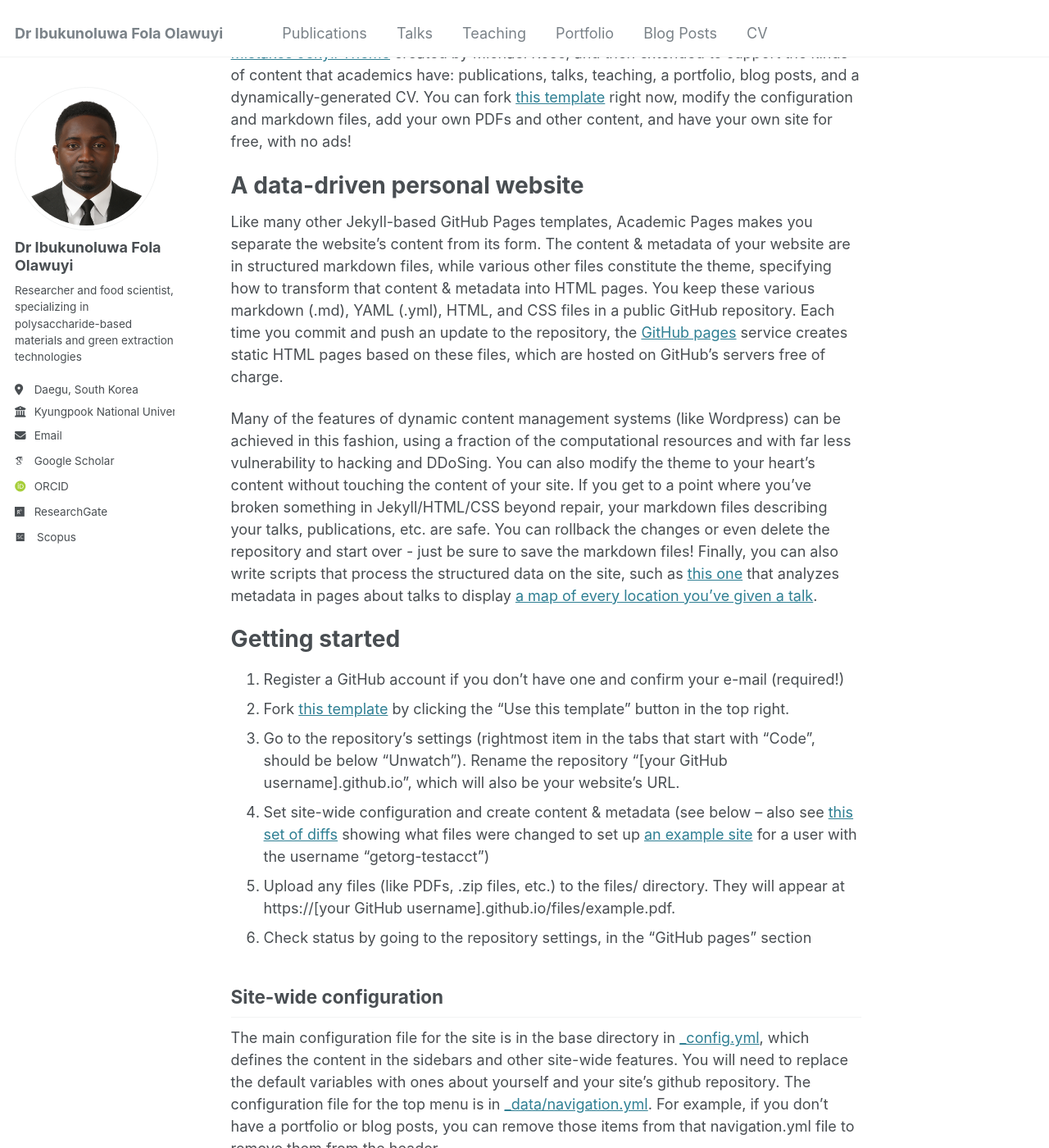
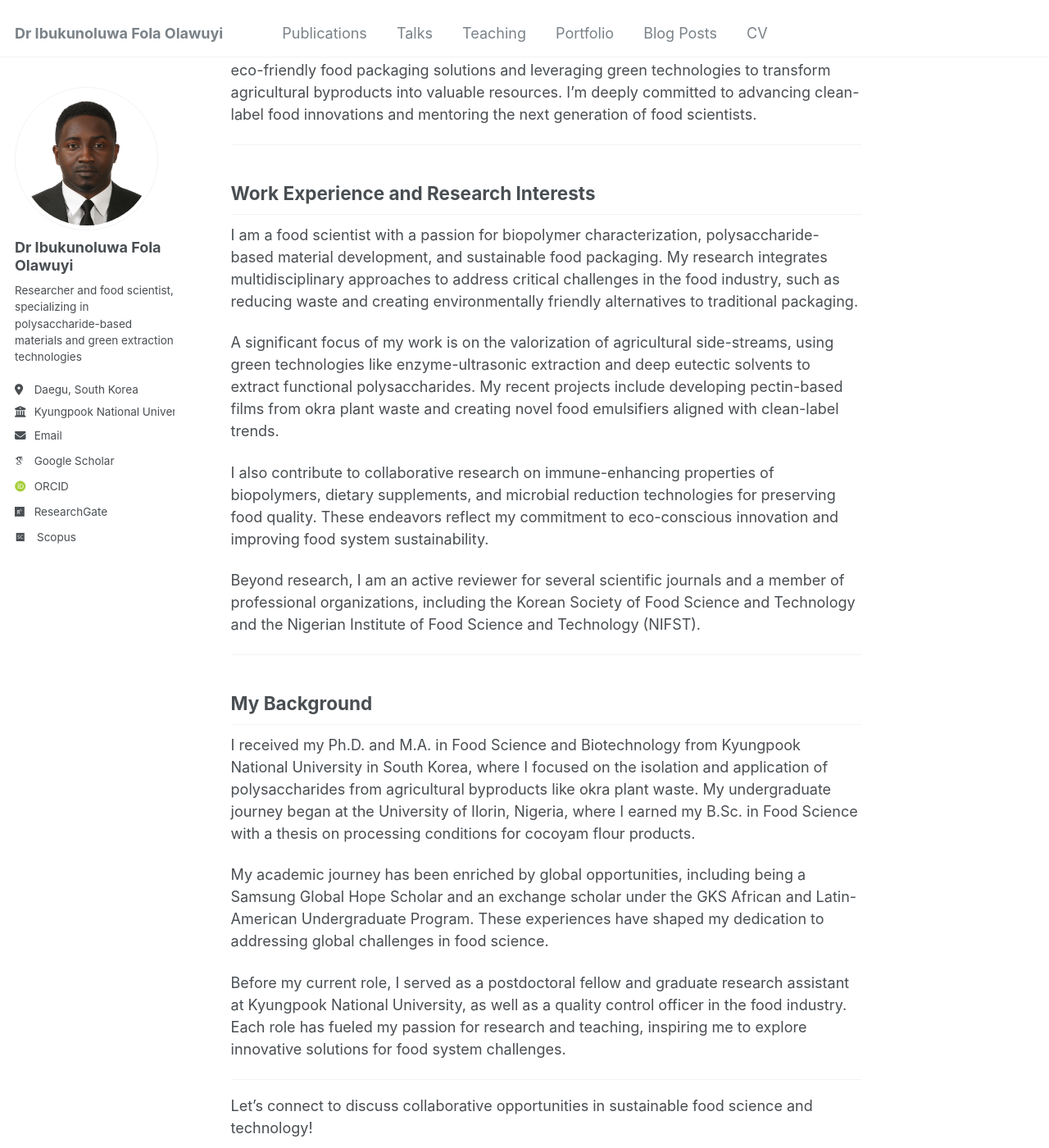
Before and after one commit to ibukunfola/ibukunfola.github.io, a Jekyll site: the page built from _pages/about.md, in a window 1280 px wide and 1400 px high, scrolled down 205 px. Shown: the whole window at 82% size. Built offline with Jekyll 4.4.1, drawn with Linux system fonts in a browser that asks for light colours; some web fonts are replaced; some of the changed text lies outside the part shown.

Commit message:
Update about.md

```diff
--- a/_pages/about.md
+++ b/_pages/about.md
@@ -7,43 +7,36 @@ redirect_from:
   - /about.html
 ---
 
-This is the front page of a website that is powered by the [Academic Pages template](https://github.com/academicpages/academicpages.github.io) and hosted on GitHub pages. [GitHub pages](https://pages.github.com) is a free service in which websites are built and hosted from code and data stored in a GitHub repository, automatically updating when a new commit is made to the repository. This template was forked from the [Minimal Mistakes Jekyll Theme](https://mmistakes.github.io/minimal-mistakes/) created by Michael Rose, and then extended to support the kinds of content that academics have: publications, talks, teaching, a portfolio, blog posts, and a dynamically-generated CV. You can fork [this template](https://github.com/academicpages/academicpages.github.io) right now, modify the configuration and markdown files, add your own PDFs and other content, and have your own site for free, with no ads!
+# Professional Summary
 
-A data-driven personal website
-======
-Like many other Jekyll-based GitHub Pages templates, Academic Pages makes you separate the website's content from its form. The content & metadata of your website are in structured markdown files, while various other files constitute the theme, specifying how to transform that content & metadata into HTML pages. You keep these various markdown (.md), YAML (.yml), HTML, and CSS files in a public GitHub repository. Each time you commit and push an update to the repository, the [GitHub pages](https://pages.github.com/) service creates static HTML pages based on these files, which are hosted on GitHub's servers free of charge.
+Hello! I’m Ibukunoluwa Fola Olawuyi, a Research Professor at Kyungpook National University in Daegu, South Korea. My work spans the exciting intersection of food science, biopolymer chemistry, and sustainable technologies. I specialize in developing eco-friendly food packaging solutions and leveraging green technologies to transform agricultural byproducts into valuable resources. I’m deeply committed to advancing clean-label food innovations and mentoring the next generation of food scientists.
 
-Many of the features of dynamic content management systems (like Wordpress) can be achieved in this fashion, using a fraction of the computational resources and with far less vulnerability to hacking and DDoSing. You can also modify the theme to your heart's content without touching the content of your site. If you get to a point where you've broken something in Jekyll/HTML/CSS beyond repair, your markdown files describing your talks, publications, etc. are safe. You can rollback the changes or even delete the repository and start over - just be sure to save the markdown files! Finally, you can also write scripts that process the structured data on the site, such as [this one](https://github.com/academicpages/academicpages.github.io/blob/master/talkmap.ipynb) that analyzes metadata in pages about talks to display [a map of every location you've given a talk](https://academicpages.github.io/talkmap.html).
+---
 
-Getting started
-======
-1. Register a GitHub account if you don't have one and confirm your e-mail (required!)
-1. Fork [this template](https://github.com/academicpages/academicpages.github.io) by clicking the "Use this template" button in the top right.
-1. Go to the repository's settings (rightmost item in the tabs that start with "Code", should be below "Unwatch"). Rename the repository "[your GitHub username].github.io", which will also be your website's URL.
-1. Set site-wide configuration and create content & metadata (see below -- also see [this set of diffs](http://archive.is/3TPas) showing what files were changed to set up [an example site](https://getorg-testacct.github.io) for a user with the username "getorg-testacct")
-1. Upload any files (like PDFs, .zip files, etc.) to the files/ directory. They will appear at https://[your GitHub username].github.io/files/example.pdf.
-1. Check status by going to the repository settings, in the "GitHub pages" section
+## Work Experience and Research Interests
 
-Site-wide configuration
-------
-The main configuration file for the site is in the base directory in [_config.yml](https://github.com/academicpages/academicpages.github.io/blob/master/_config.yml), which defines the content in the sidebars and other site-wide features. You will need to replace the default variables with ones about yourself and your site's github repository. The configuration file for the top menu is in [_data/navigation.yml](https://github.com/academicpages/academicpages.github.io/blob/master/_data/navigation.yml). For example, if you don't have a portfolio or blog posts, you can remove those items from that navigation.yml file to remove them from the header.
+I am a food scientist with a passion for biopolymer characterization, polysaccharide-based material development, and sustainable food packaging. My research integrates multidisciplinary approaches to address critical challenges in the food industry, such as reducing waste and creating environmentally friendly alternatives to traditional packaging.
 
-Create content & metadata
-------
-For site content, there is one markdown file for each type of content, which are stored in directories like _publications, _talks, _posts, _teaching, or _pages. For example, each talk is a markdown file in the [_talks directory](https://github.com/academicpages/academicpages.github.io/tree/master/_talks). At the top of each markdown file is structured data in YAML about the talk, which the theme will parse to do lots of cool stuff. The same structured data about a talk is used to generate the list of talks on the [Talks page](https://academicpages.github.io/talks), each [individual page](https://academicpages.github.io/talks/2012-03-01-talk-1) for specific talks, the talks section for the [CV page](https://academicpages.github.io/cv), and the [map of places you've given a talk](https://academicpages.github.io/talkmap.html) (if you run this [python file](https://github.com/academicpages/academicpages.github.io/blob/master/talkmap.py) or [Jupyter notebook](https://github.com/academicpages/academicpages.github.io/blob/master/talkmap.ipynb), which creates the HTML for the map based on the contents of the _talks directory).
+A significant focus of my work is on the valorization of agricultural side-streams, using green technologies like enzyme-ultrasonic extraction and deep eutectic solvents to extract functional polysaccharides. My recent projects include developing pectin-based films from okra plant waste and creating novel food emulsifiers aligned with clean-label trends.
 
-**Markdown generator**
+I also contribute to collaborative research on immune-enhancing properties of biopolymers, dietary supplements, and microbial reduction technologies for preserving food quality. These endeavors reflect my commitment to eco-conscious innovation and improving food system sustainability.
 
-The repository includes [a set of Jupyter notebooks](https://github.com/academicpages/academicpages.github.io/tree/master/markdown_generator
-) that converts a CSV containing structured data about talks or presentations into individual markdown files that will be properly formatted for the Academic Pages template. The sample CSVs in that directory are the ones I used to create my own personal website at stuartgeiger.com. My usual workflow is that I keep a spreadsheet of my publications and talks, then run the code in these notebooks to generate the markdown files, then commit and push them to the GitHub repository.
+Beyond research, I am an active reviewer for several scientific journals and a member of professional organizations, including the Korean Society of Food Science and Technology and the Nigerian Institute of Food Science and Technology (NIFST).
 
-How to edit your site's GitHub repository
-------
-Many people use a git client to create files on their local computer and then push them to GitHub's servers. If you are not familiar with git, you can directly edit these configuration and markdown files directly in the github.com interface. Navigate to a file (like [this one](https://github.com/academicpages/academicpages.github.io/blob/master/_talks/2012-03-01-talk-1.md) and click the pencil icon in the top right of the content preview (to the right of the "Raw | Blame | History" buttons). You can delete a file by clicking the trashcan icon to the right of the pencil icon. You can also create new files or upload files by navigating to a directory and clicking the "Create new file" or "Upload files" buttons.
+---
 
-Example: editing a markdown file for a talk
-![Editing a markdown file for a talk](/images/editing-talk.png)
+## My Background
 
-For more info
-------
-More info about configuring Academic Pages can be found in [the guide](https://academicpages.github.io/markdown/), the [growing wiki](https://github.com/academicpages/academicpages.github.io/wiki), and you can always [ask a question on GitHub](https://github.com/academicpages/academicpages.github.io/discussions). The [guides for the Minimal Mistakes theme](https://mmistakes.github.io/minimal-mistakes/docs/configuration/) (which this theme was forked from) might also be helpful.
+I received my Ph.D. and M.A. in Food Science and Biotechnology from Kyungpook National University in South Korea, where I focused on the isolation and application of polysaccharides from agricultural byproducts like okra plant waste. My undergraduate journey began at the University of Ilorin, Nigeria, where I earned my B.Sc. in Food Science with a thesis on processing conditions for cocoyam flour products.
+
+My academic journey has been enriched by global opportunities, including being a Samsung Global Hope Scholar and an exchange scholar under the GKS African and Latin-American Undergraduate Program. These experiences have shaped my dedication to addressing global challenges in food science.
+
+Before my current role, I served as a postdoctoral fellow and graduate research assistant at Kyungpook National University, as well as a quality control officer in the food industry. Each role has fueled my passion for research and teaching, inspiring me to explore innovative solutions for food system challenges.
+
+---
+
+Let’s connect to discuss collaborative opportunities in sustainable food science and technology!
+- **Email:** ifolawuyi@knu.ac.kr
+- **Google Scholar:** [Ibukunoluwa Fola Olawuyi](https://scholar.google.co.kr/citations?hl=en&user=tc8mnJAAAAAJ)
+- **ResearchGate:** [Profile](https://www.researchgate.net/profile/Ibukunoluwa-Olawuyi)
+- **LinkedIn:** [Ibukunoluwa Fola Olawuyi](https://linkedin.com/in/ibukunoluwa-fola-olawuyi)
```
